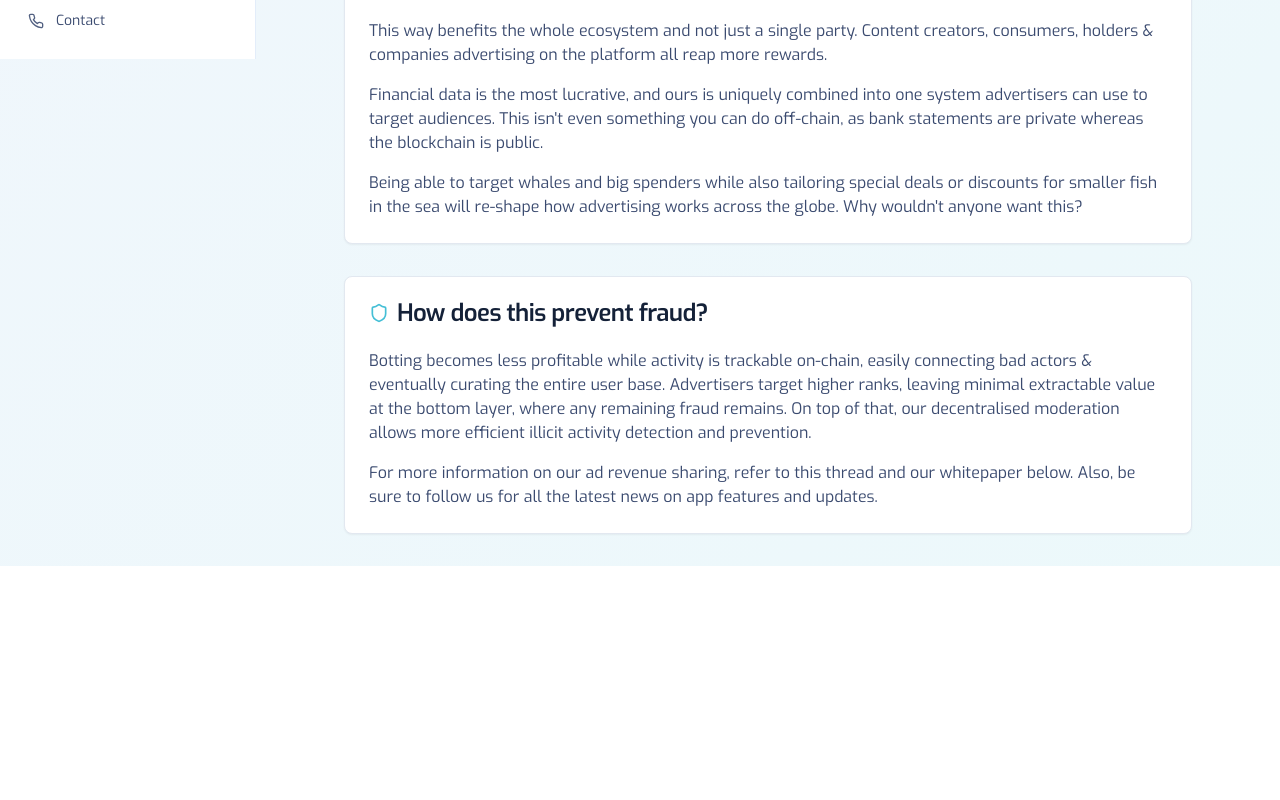
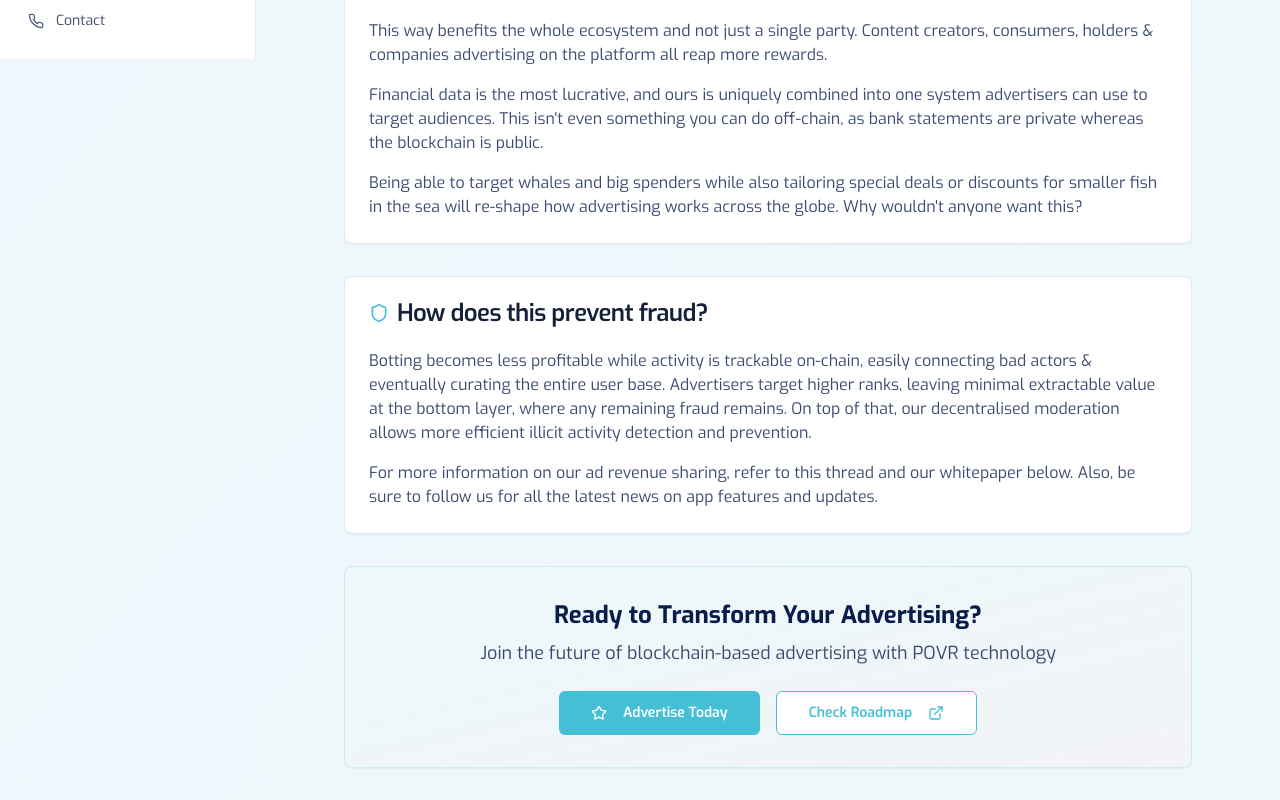
Before and after one commit to maldoteth/dehubdocs, a React (Vite) app: page /docs/advertising in a window 1280 px wide. Shown: the part 742-1542 px from the top of the page. Before the commit the page ends 1308 px from the top, so only its background shows below. Built offline with nearby package versions, Linux system fonts and the light colour scheme.

Commit message:
Add promotional CTA section
Added a promotional call-to-action section with buttons for advertising and checking the roadmap below the "How does this prevent fraud?" section on the advertising page.

```diff
--- a/src/pages/docs/Advertising.tsx
+++ b/src/pages/docs/Advertising.tsx
@@ -1,6 +1,7 @@
 
 import React from 'react';
 import { Card, CardContent, CardDescription, CardHeader, CardTitle } from '@/components/ui/card';
+import { Button } from '@/components/ui/button';
 import { Eye, Shield, TrendingUp, Users, Zap, Star, ExternalLink } from 'lucide-react';
 
 const Advertising = () => {
@@ -86,6 +87,38 @@ const Advertising = () => {
           </p>
         </CardContent>
       </Card>
+
+      <Card className="bg-gradient-to-br from-middle-blue/10 to-royal-blue/5 border-middle-blue/20">
+        <CardContent className="p-8 text-center space-y-6">
+          <div className="space-y-2">
+            <h3 className="text-2xl font-bold text-royal-blue font-exo">Ready to Transform Your Advertising?</h3>
+            <p className="text-royal-blue/80 text-lg">
+              Join the future of blockchain-based advertising with POVR technology
+            </p>
+          </div>
+
+          <div className="flex flex-col sm:flex-row gap-4 justify-center items-center">
+            <Button
+              size="lg"
+              className="bg-middle-blue hover:bg-middle-blue/90 text-white font-semibold px-8 py-3"
+              onClick={() => window.location.href = 'mailto:marketing@dehub.net'}
+            >
+              <Star className="w-5 h-5 mr-2" />
+              Advertise Today
+            </Button>
+
+            <Button
+              variant="outline"
+              size="lg"
+              className="border-middle-blue text-middle-blue hover:bg-middle-blue/10 font-semibold px-8 py-3"
+              onClick={() => window.location.href = '/docs/roadmap'}
+            >
+              Check Roadmap
+              <ExternalLink className="w-5 h-5 ml-2" />
+            </Button>
+          </div>
+        </CardContent>
+      </Card>
     </div>
   );
 };
```
